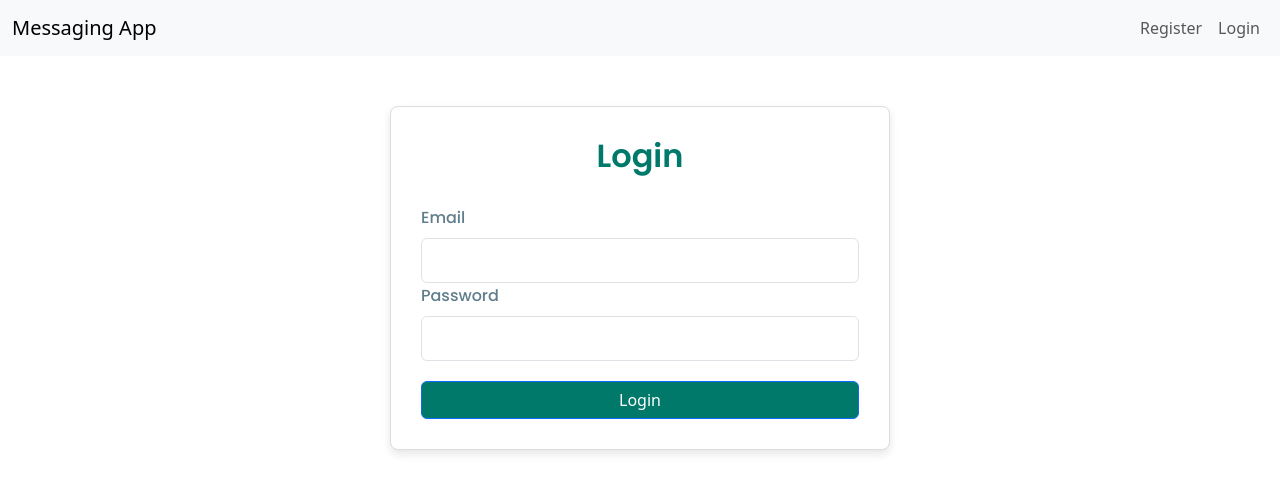
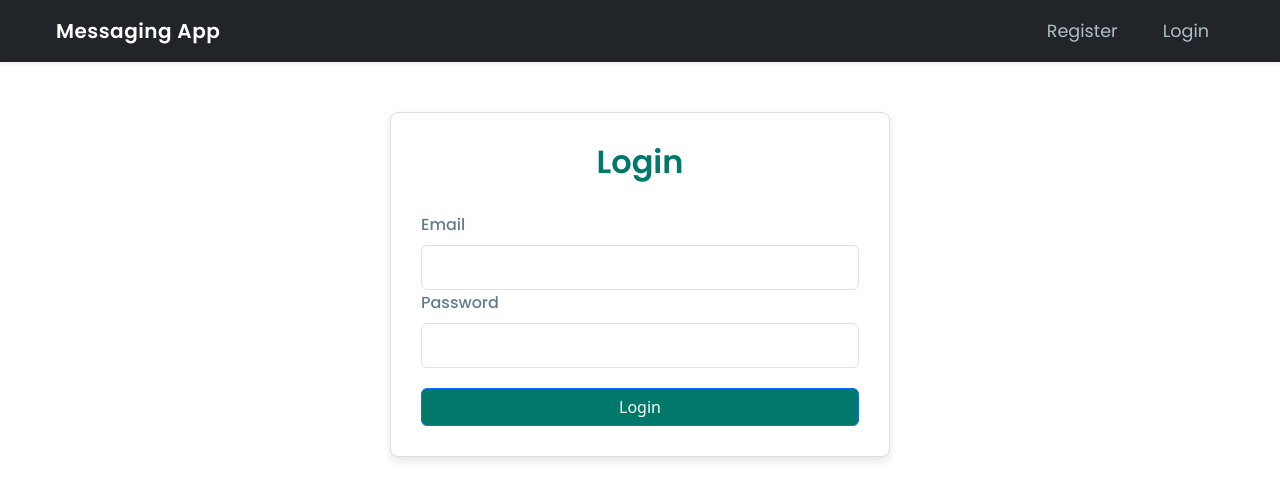
Before and after one commit to Tusharmohanpuria/Messaging-App, a React (Vite) app in the folder frontend/: page / in a window 1280 px wide. Shown: the top 500 px of the page. Built offline with nearby package versions, Linux system fonts and the light colour scheme.

Commit message:
Update Navbar.jsx

```diff
--- a/frontend/src/components/Navbar.jsx
+++ b/frontend/src/components/Navbar.jsx
@@ -1,6 +1,7 @@
 import React from 'react';
 import { Link, useNavigate } from 'react-router-dom';
 import { useAuth } from '../contexts/AuthContext';
+import '../styles/Navbar.css';
 
 function Navbar() {
   const { currentUser, logout } = useAuth();
@@ -12,10 +13,18 @@ function Navbar() {
   };
 
   return (
-    <nav className="navbar navbar-expand-lg navbar-light bg-light">
+    <nav className="navbar navbar-expand-lg navbar-dark bg-dark shadow-sm">
       <div className="container-fluid">
         <Link className="navbar-brand" to="/">Messaging App</Link>
-        <button className="navbar-toggler" type="button" data-bs-toggle="collapse" data-bs-target="#navbarNav" aria-controls="navbarNav" aria-expanded="false" aria-label="Toggle navigation">
+        <button
+          className="navbar-toggler"
+          type="button"
+          data-bs-toggle="collapse"
+          data-bs-target="#navbarNav"
+          aria-controls="navbarNav"
+          aria-expanded="false"
+          aria-label="Toggle navigation"
+        >
           <span className="navbar-toggler-icon"></span>
         </button>
         <div className="collapse navbar-collapse" id="navbarNav">
@@ -23,19 +32,19 @@ function Navbar() {
             {!currentUser ? (
               <>
                 <li className="nav-item">
-                  <Link className="nav-link" to="/register">Register</Link>
+                  <Link className={`nav-link ${location.pathname === '/register' ? 'active' : ''}`} to="/register">Register</Link>
                 </li>
                 <li className="nav-item">
-                  <Link className="nav-link" to="/login">Login</Link>
+                  <Link className={`nav-link ${location.pathname === '/login' ? 'active' : ''}`} to="/login">Login</Link>
                 </li>
               </>
             ) : (
               <>
                 <li className="nav-item">
-                  <Link className="nav-link" to="/users">Users</Link>
+                  <Link className={`nav-link ${location.pathname === '/users' ? 'active' : ''}`} to="/users">Users</Link>
                 </li>
                 <li className="nav-item">
-                  <Link className="nav-link" to="/messages">Messages</Link>
+                  <Link className={`nav-link ${location.pathname === '/messages' ? 'active' : ''}`} to="/messages">Messages</Link>
                 </li>
                 <li className="nav-item">
                   <button className="nav-link btn btn-link" onClick={handleLogout}>Logout</button>
```
